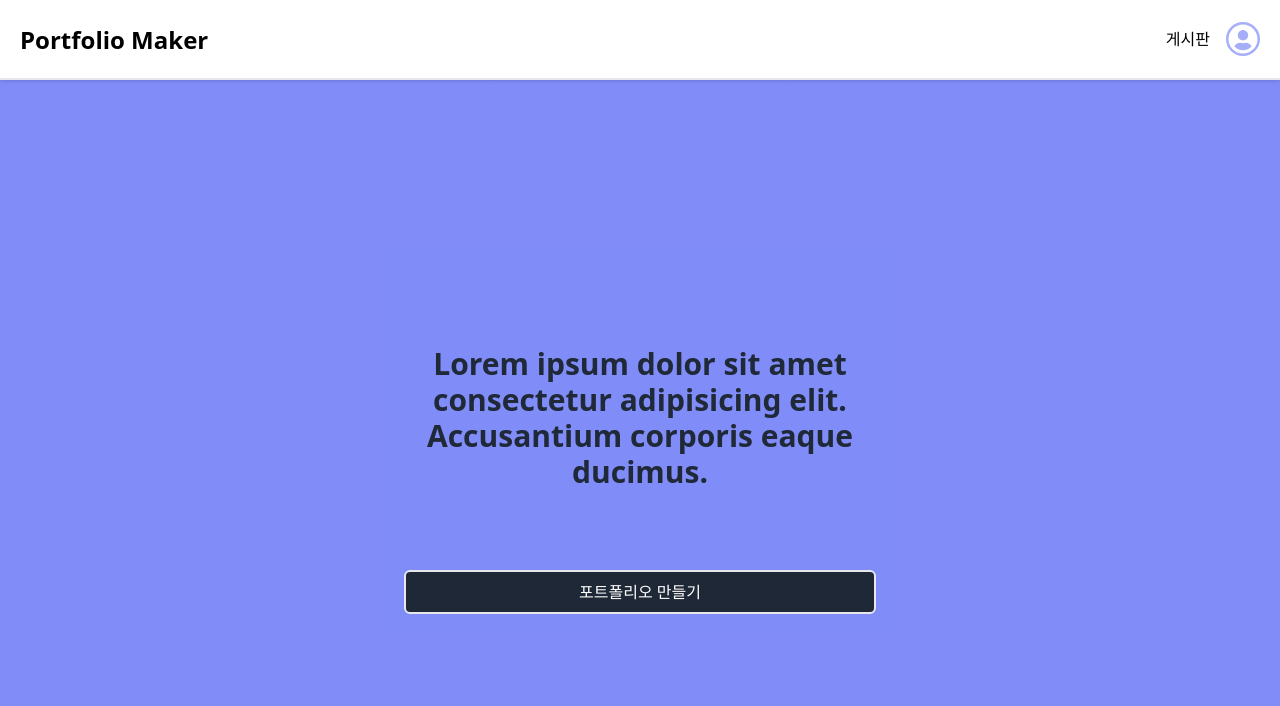
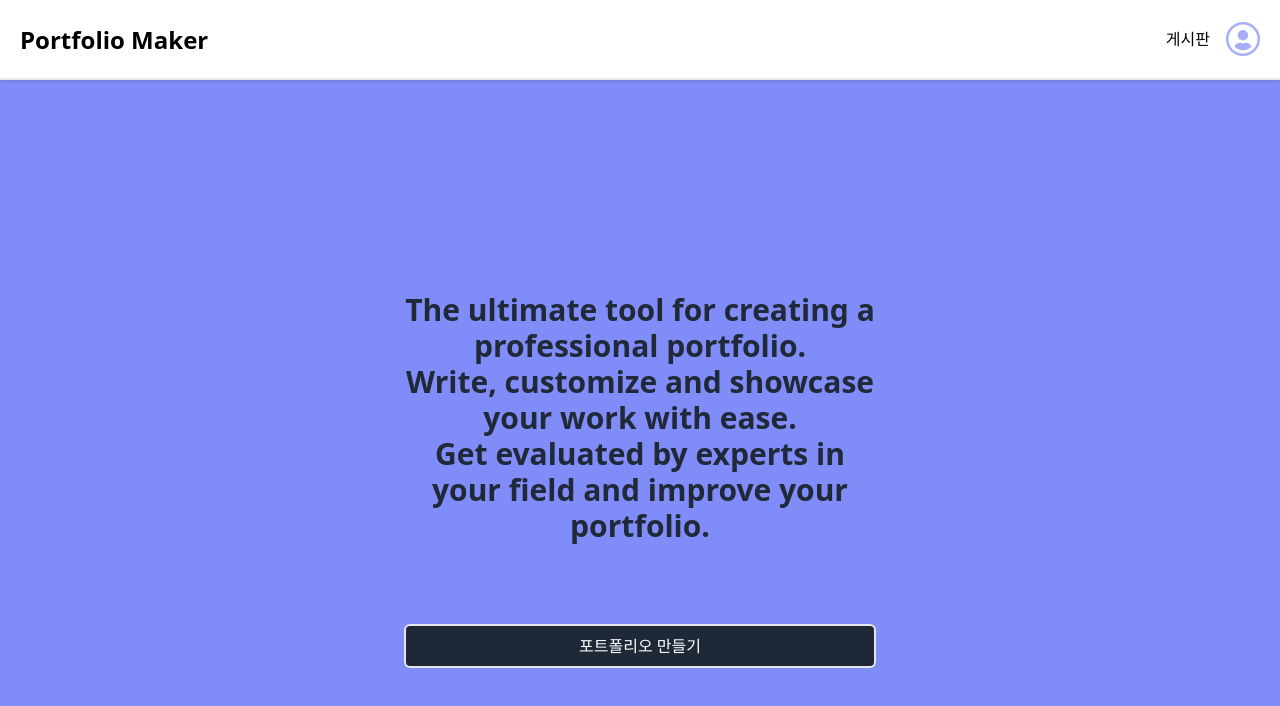
Before and after one commit to TeamPFM/Portfolio_maker, a React (Vite) app: page / in a window 1280 px wide. Shown: the top 706 px of the page. Built offline with nearby package versions, Linux system fonts and the light colour scheme.

Commit message:
fix(home): Modify - home Intro text

```diff
--- a/src/pages/home/index.tsx
+++ b/src/pages/home/index.tsx
@@ -81,8 +81,11 @@ const HomePage = () => {
 
         <div className="w-full absolute left-1/2 top-1/2 -translate-x-1/2 -translate-y-1/2 md:max-w-lg bg-indigo-400/25 p-5 rounded-lg">
           <h2 className="w-full text-3xl py-20 font-semibold text-gray-800 text-center">
-            Lorem ipsum dolor sit amet consectetur adipisicing elit. Accusantium
-            corporis eaque ducimus.
+            <p>The ultimate tool for creating a professional portfolio.</p>
+            <p>Write, customize and showcase your work with ease.</p>
+            <p>
+              Get evaluated by experts in your field and improve your portfolio.
+            </p>
           </h2>
 
           <SubButton
```
